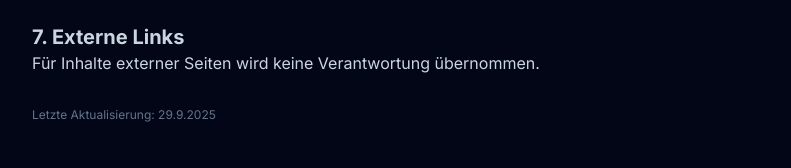
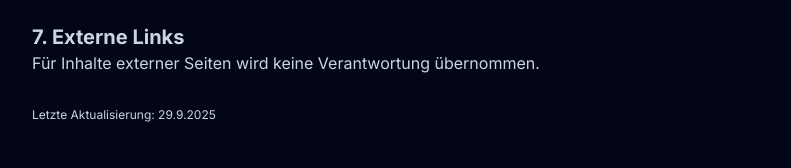
Before and after one commit to Silituz/silituz-website, a Jekyll site: the page datenschutz.html, which Jekyll copies as it is, in a window 1280 px wide. Shown: the part 817-985 px from the top of the page, without its empty margins (240-1031 px from the left). Built offline with Jekyll 4.4.1, drawn with Linux system fonts in a browser that asks for light colours; nearby versions of some CDN libraries.

Commit message:
Update datenschutz.html

```diff
--- a/datenschutz.html
+++ b/datenschutz.html
@@ -5,7 +5,7 @@ FILE: datenschutz.html (Minimal, DSGVO-bewusst)
 <html lang="de">
 <head>
 <meta charset="utf-8" />
-<meta name="viewport" content="width=device-width, initial-scale=1" />
+<meta name="viewport" content="width=device-width, initial-scale=1"  />
 <title>Datenschutzerklärung – Silituz</title>
 <meta name="description" content="Datenschutzerklärung von silituz.de" />
 <link rel="preconnect" href="https://fonts.googleapis.com">
@@ -50,7 +50,7 @@ FILE: datenschutz.html (Minimal, DSGVO-bewusst)
 </section>
 
 
-<div class="mt-8 text-xs text-slate-500">Letzte Aktualisierung: <span id="du"></span></div>
+<div class="mt-8 text-xs text-slate-300">Letzte Aktualisierung: <span id="du"></span></div>
 </main>
 <script>document.getElementById('du').textContent = new Date().toLocaleDateString('de-DE');</script>
 </body>
```
